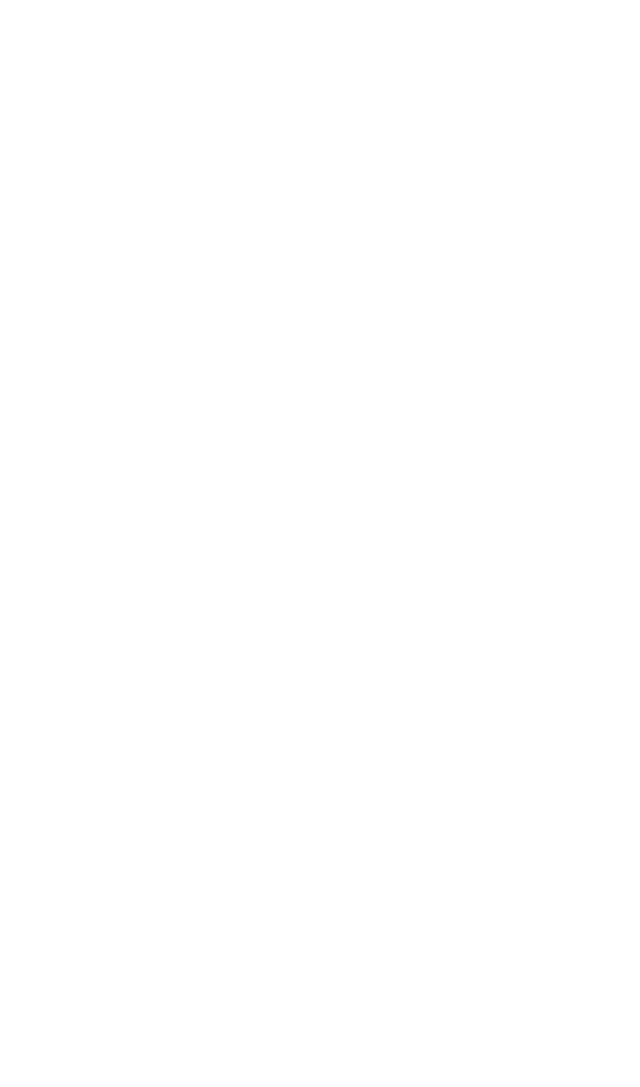
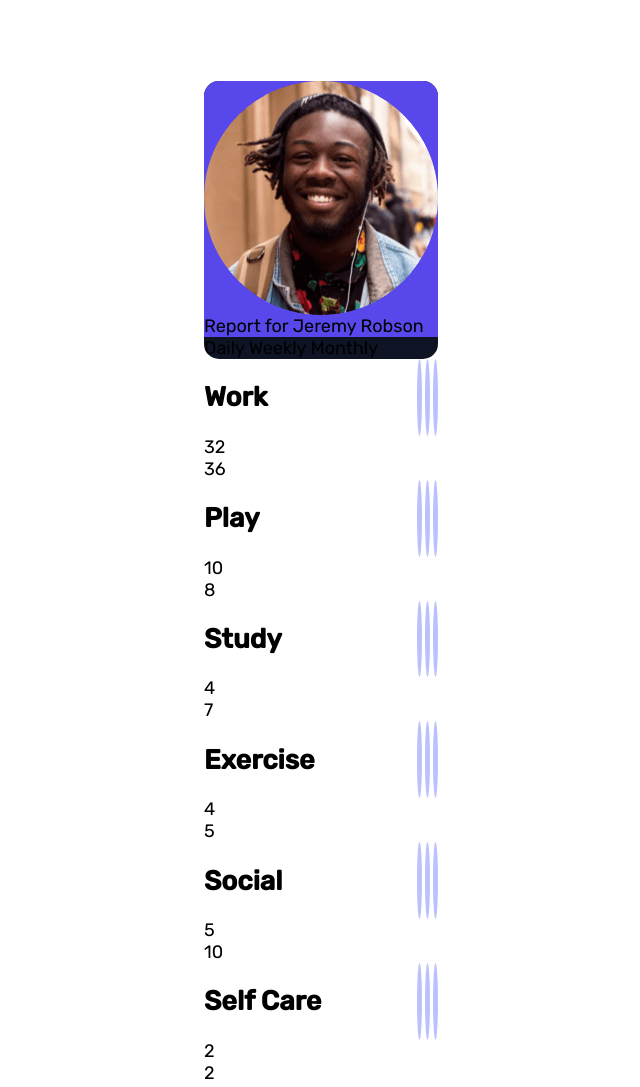
Before and after one commit to Huayao-Zheng/time-tracking-dashboard, a plain HTML site: page index.html in a window 1280 px wide. Shown: the whole page, without its empty margins (319-959 px from the left). Before the commit the page ends 800 px from the top, so only its background shows below. Drawn offline with Linux system fonts and the light colour scheme.

Commit message:
finished html structure

```diff
--- a/app/js/scrpt.js
+++ b/app/js/scrpt.js
@@ -0,0 +1,19 @@
+const allCurrentHours = document.querySelectorAll('.card__hours--current');
+const allPreviousHours = document.querySelectorAll('.card__hours--previous');
+
+async function showCards() {
+  try {
+    const data = await fetch('./data.json');
+    const cardsData = await data.json();
+
+    showDaily();
+    showWeekly();
+    showMonthly();
+  } catch (error) {
+    console.error(error);
+  }
+}
+
+function showDaily() {}
+function showWeekly() {}
+function showMonthly() {}
--- /dev/null
+++ b/app/scss/_base.scss
@@ -0,0 +1,33 @@
+*,
+*::before,
+*::after {
+  box-sizing: border-box;
+  font-family: 'Rubik', sans-serif;
+}
+/* Remove default margin */
+body,
+h1,
+p {
+  margin: 0;
+}
+/* Inherit fonts for inputs and buttons */
+input,
+button,
+textarea,
+select {
+  font: inherit;
+}
+/* Make images easier to work with */
+img {
+  max-width: 100%;
+  display: block;
+}
+/* A elements that don't have a class get default styles */
+a:not([class]) {
+  text-decoration-skip-ink: auto;
+}
+
+body {
+  font-size: 1.125rem;
+  padding: 5.0625rem;
+}
--- /dev/null
+++ b/app/scss/_color.scss
@@ -0,0 +1,13 @@
+$blue: #5847eb;
+
+$lightred: #ff8c66; //(work):
+$softblue: #56c2e6; //(play):
+$lightred: #ff5c7c; //(study):
+$limegreen: #4acf81; //(exercise):
+$violet: #7536d3; //(social):
+$softorange: #f1c65b; //(self care):
+
+$verydarkBlue: #0f1424;
+$darkblue: #1c1f4a;
+$desaturatedBlue: #6f76c8;
+$paleblue: #bdc1ff;
--- /dev/null
+++ b/app/scss/_globalStyle.scss
@@ -0,0 +1,4 @@
+.user {
+  border-radius: 15px;
+  overflow: hidden;
+}
--- /dev/null
+++ b/app/scss/_layout.scss
@@ -0,0 +1,5 @@
+@use 'pxToRem' as *;
+@use 'color' as *;
+
+main.grid-container {
+}
--- /dev/null
+++ b/app/scss/_pxToRem.scss
@@ -0,0 +1,10 @@
+@function rem($pixels, $context: 16) {
+  @if (unitless($pixels)) {
+    $pixels: $pixels * 1px;
+  }
+  @if (unitless($context)) {
+    $context: $context * 1px;
+  }
+
+  @return $pixels / $context * 1rem;
+}
--- /dev/null
+++ b/app/scss/_userComponent.scss
@@ -0,0 +1,6 @@
+@use 'pxToRem' as *;
+@use 'color' as *;
+
+.user {
+  background: $verydarkBlue;
+}
--- /dev/null
+++ b/app/scss/_utility.scss
@@ -0,0 +1,37 @@
+@use 'color' as *;
+
+.flex {
+  display: flex;
+
+  &-f-d-col {
+    flex-direction: column;
+  }
+  &-j-c-sb {
+    justify-content: space-between;
+  }
+  &-a-i-c {
+    align-items: center;
+  }
+}
+
+.user-info-bg {
+  background-color: $blue;
+}
+.work-bg {
+  background-color: $lightred;
+}
+.play-bg {
+  background-color: $softblue;
+}
+.study-bg {
+  background-color: $lightred;
+}
+.exercise-bg {
+  background-color: $limegreen;
+}
+.social-bg {
+  background-color: $violet;
+}
+.selfcare-bg {
+  background-color: $softorange;
+}
--- a/app/scss/main.scss
+++ b/app/scss/main.scss
@@ -1,5 +1,8 @@
-*,
-*::before,
-*::after {
-  box-sizing: border-box;
-}
+@use 'base';
+@use 'utility';
+@use 'globalStyle';
+
+@use 'layout';
+
+@use 'userComponent';
+@use 'cardComponent';
--- a/index.html
+++ b/index.html
@@ -4,11 +4,84 @@
     <meta charset="UTF-8" />
     <meta name="viewport" content="width=device-width, initial-scale=1.0" />
     <link rel="icon" type="image/png" sizes="32x32" href="./images/favicon-32x32.png" />
-
-    <link rel="stylesheet" href="dist/main.css" />
+    <link rel="preconnect" href="https://fonts.googleapis.com" />
+    <link rel="preconnect" href="https://fonts.gstatic.com" crossorigin />
+    <link href="https://fonts.googleapis.com/css2?family=Rubik:wght@300;400;500&display=swap" rel="stylesheet" />
+    <link rel="stylesheet" href="./dist/main.css" />
     <title>Frontend Mentor | Time tracking dashboard</title>
   </head>
-  <body>
+  <body class="flex flex-f-d-col flex-a-i-c">
+    <main class="grid-container">
+      <div class="user">
+        <div class="user-info-bg">
+          <img class="user_image" src="./images/image-jeremy.png" alt="Jeremy self image" />
+          <div class="user__name">
+            <span>Report for</span>
+            Jeremy Robson
+          </div>
+        </div>
+
+        <div class="user__records">
+          <a class="cta user__records--daily">Daily</a>
+          <a class="cta user__records--weekly">Weekly</a>
+          <a class="cta user__records--monthly">Monthly</a>
+        </div>
+      </div>
+
+      <div class="card">
+        <div class="flex flex-j-c-sb">
+          <h2 class="card__title">Work</h2>
+          <img class="card__ellipsis" src="images/icon-ellipsis.svg" alt="ellipsis" />
+        </div>
+        <div class="card__hours--current">32</div>
+        <div class="card__hours--previous">36</div>
+      </div>
+
+      <div class="card">
+        <div class="flex flex-j-c-sb">
+          <h2 class="card__title">Play</h2>
+          <img class="card__ellipsis" src="images/icon-ellipsis.svg" alt="ellipsis" />
+        </div>
+        <div class="card__hours--current">10</div>
+        <div class="card__hours--previous">8</div>
+      </div>
+
+      <div class="card">
+        <div class="flex flex-j-c-sb">
+          <h2 class="card__title">Study</h2>
+          <img class="card__ellipsis" src="images/icon-ellipsis.svg" alt="ellipsis" />
+        </div>
+        <div class="card__hours--current">4</div>
+        <div class="card__hours--previous">7</div>
+      </div>
+
+      <div class="card">
+        <div class="flex flex-j-c-sb">
+          <h2 class="card__title">Exercise</h2>
+          <img class="card__ellipsis" src="images/icon-ellipsis.svg" alt="ellipsis" />
+        </div>
+        <div class="card__hours--current">4</div>
+        <div class="card__hours--previous">5</div>
+      </div>
+
+      <div class="card">
+        <div class="flex flex-j-c-sb">
+          <h2 class="card__title">Social</h2>
+          <img class="card__ellipsis" src="images/icon-ellipsis.svg" alt="ellipsis" />
+        </div>
+        <div class="card__hours--current">5</div>
+        <div class="card__hours--previous">10</div>
+      </div>
+
+      <div class="card">
+        <div class="flex flex-j-c-sb">
+          <h2 class="card__title">Self Care</h2>
+          <img class="card__ellipsis" src="images/icon-ellipsis.svg" alt="ellipsis" />
+        </div>
+        <div class="card__hours--current">2</div>
+        <div class="card__hours--previous">2</div>
+      </div>
+    </main>
     <script src="app/js/scrpt.js"></script>
   </body>
 </html>
```
Also changed, not shown: app/scss/_cardComponent.scss (added), data.json (line endings or trailing spaces), dist/main.css, 1 other file.
